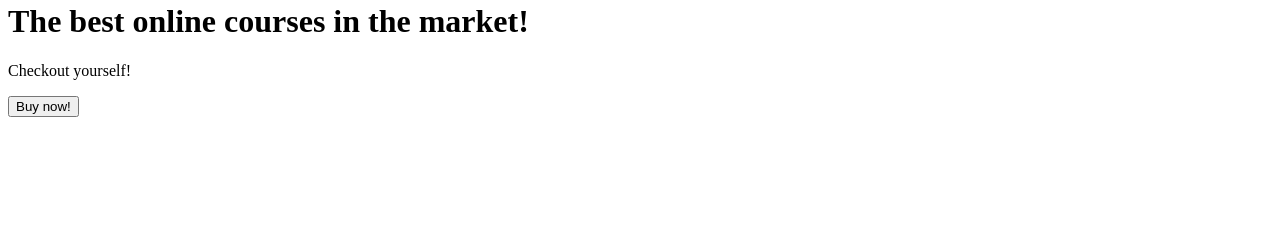
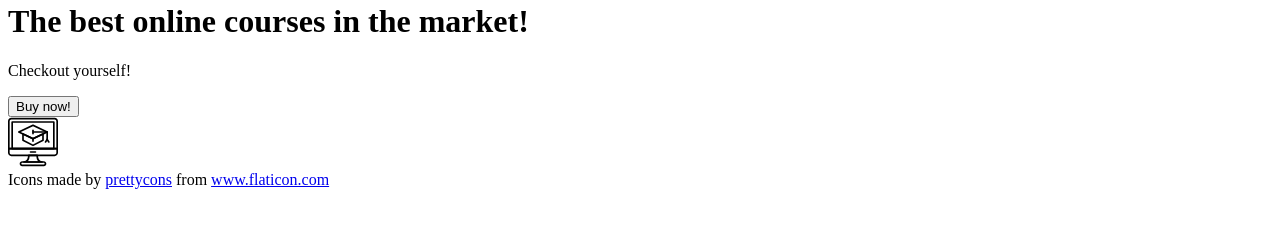
Before and after one commit to KasiaPiet/html_css_basics-Project0, a plain HTML site: page index.html in a window 1280 px wide. Shown: the part 308-536 px from the top of the page. Drawn offline with Linux system fonts and the light colour scheme.

Commit message:
features added

```diff
--- a/index.html
+++ b/index.html
@@ -25,5 +25,15 @@
       <p>Checkout yourself!</p>
       <button>Buy now!</button>
     </div>
+    <div class="features">
+      <img
+        src="./img/online-course.svg"
+        alt="online-course"
+        width="50" />
+      <br />
+      Icons made by
+      <a href="https://www.flaticon.com/authors/prettycons">prettycons</a> from
+      <a href="https://www.flaticon.com/">www.flaticon.com</a>
+    </div>
   </body>
 </html>
```
